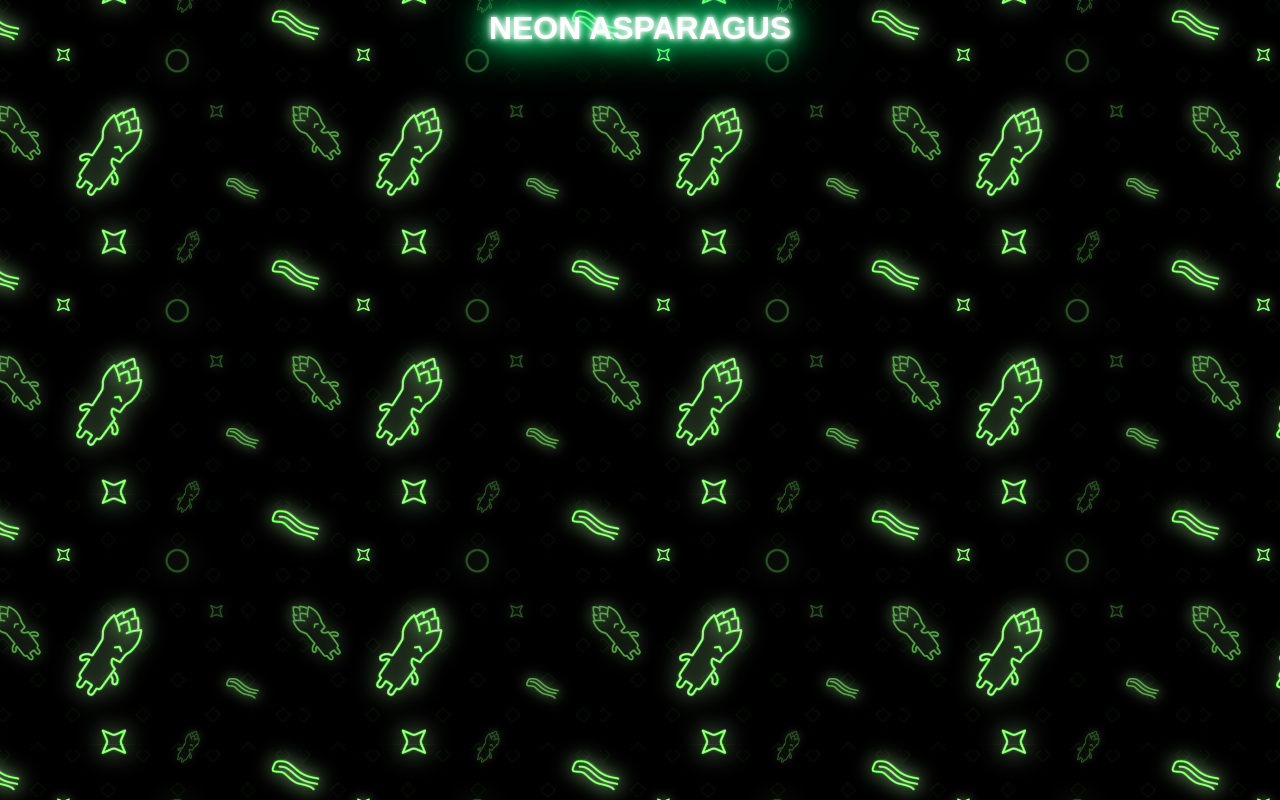
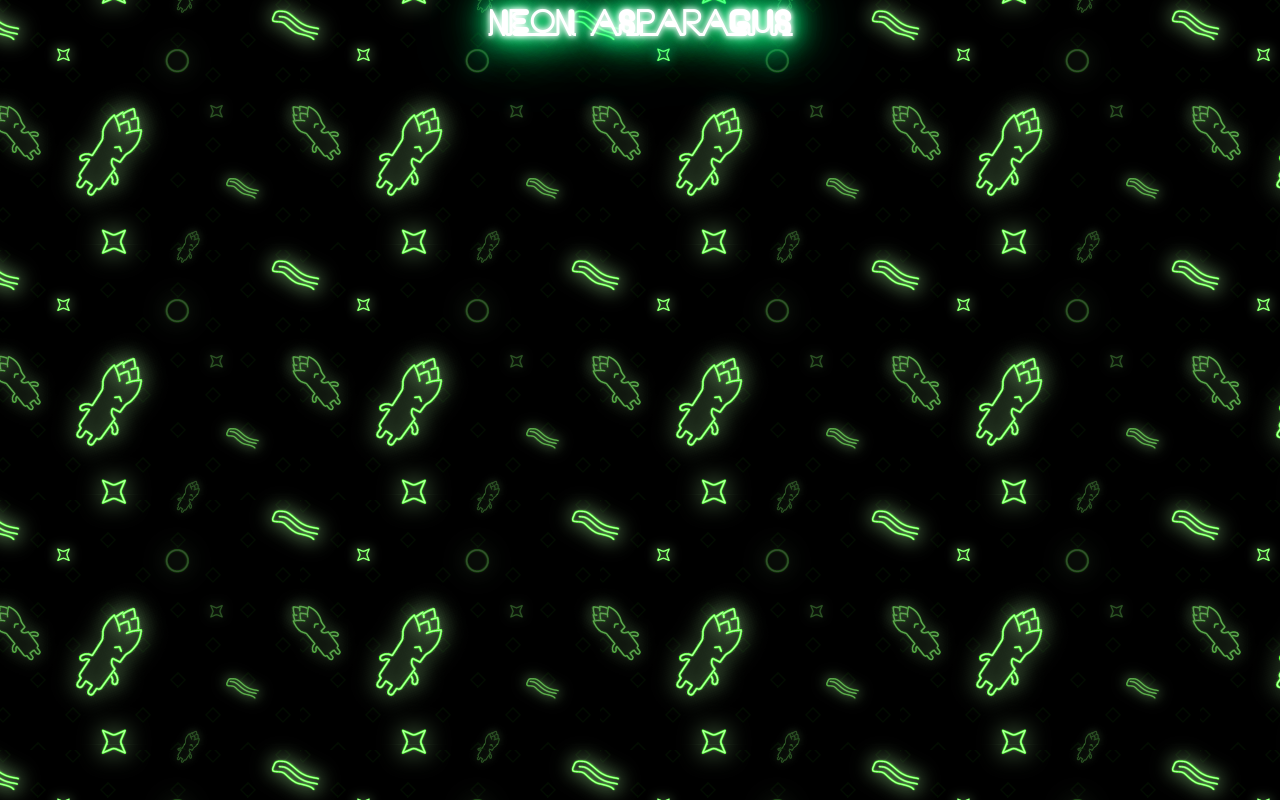
Before and after one commit to anderskristo/ludumdare43, a website built with webpack: page index.html in a window 1280 px wide. Built offline with nearby package versions, Linux system fonts and the light colour scheme.

Commit message:
Custom neon font :coffee:

```diff
--- a/index.html
+++ b/index.html
@@ -5,6 +5,10 @@
     <meta http-equiv="X-UA-Compatible" content="ie=edge">
     <title>Spelet</title>
     <style>
+        @font-face {
+            font-family: "Neon";
+            src:url("assets/neon.ttf");
+        }
         html, body {
             height: 100%;
             margin: 0;
@@ -16,9 +20,9 @@
         h1 {
             padding-top: 10px;
             margin: 0;
-            color: white;
+            color: #fff;
             text-align: center;
-            font-family: sans-serif;
+            font-family: "Neon", sans-serif;
             text-shadow: 0 0 5px #fff, 0 0 10px #fff, 0 0 20px #00ff80, 0 0 30px #00ff80, 0 0 40px #00ff80, 0 0 55px #00ff80, 0 0 75px #00ff80;
         }
         canvas {
```
Also changed, not shown: assets/neon.ttf (added).
